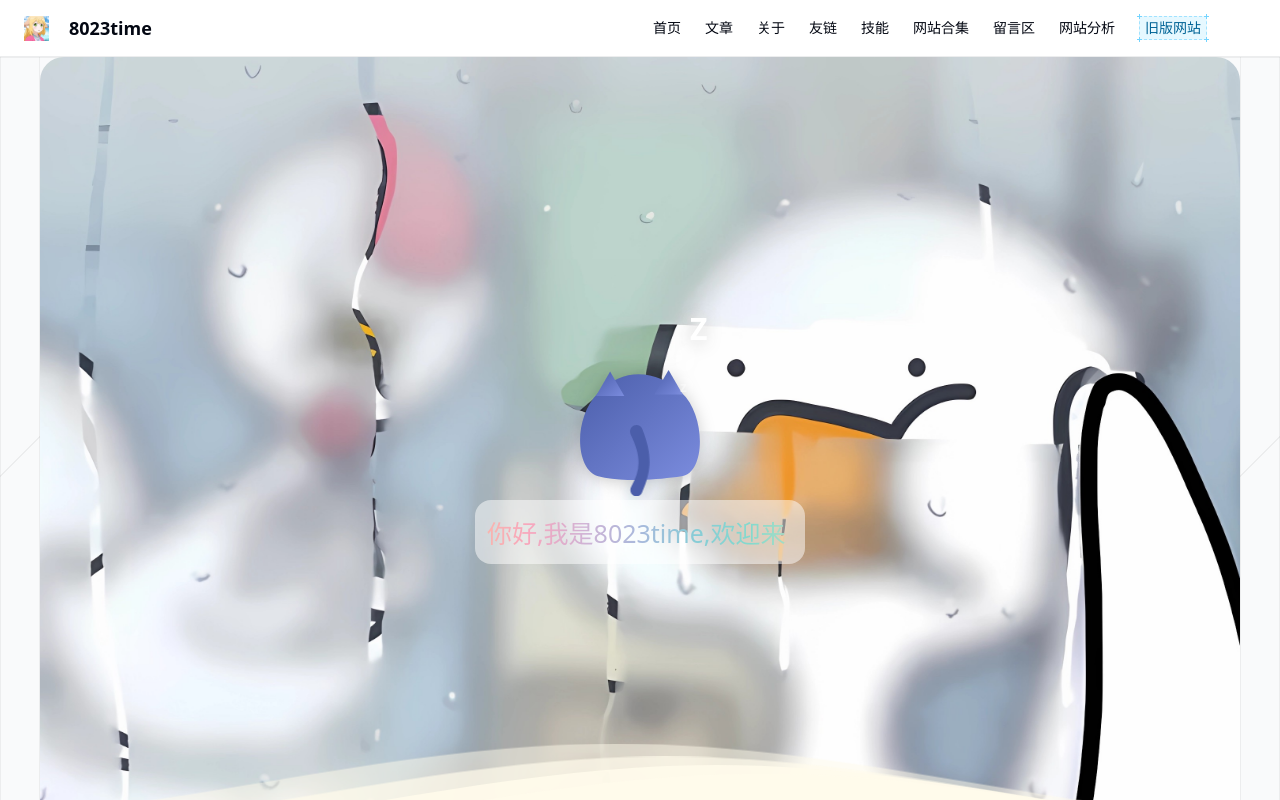
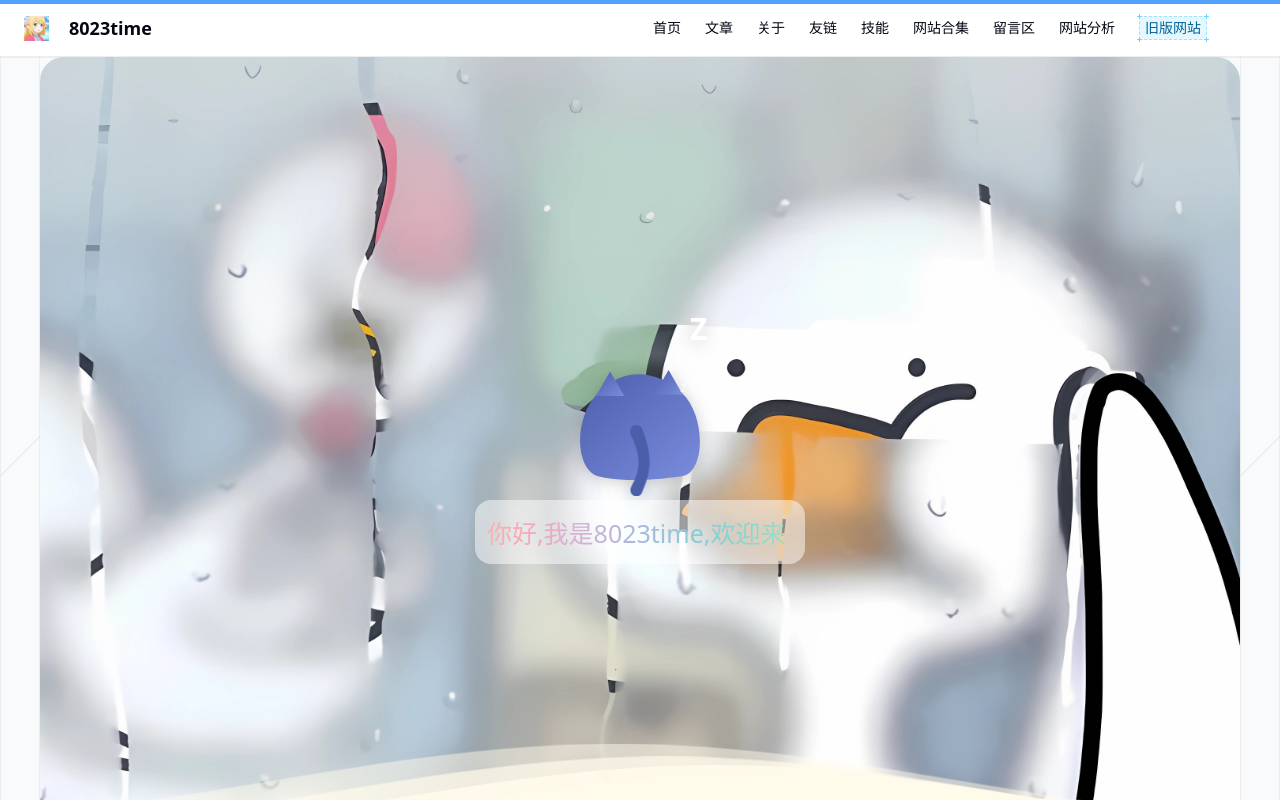
Before and after one commit to 8023time/8023time-blog, a React (Vite) app: page / in a window 1280 px wide. Shown: the top 800 px of the page. Built offline with nearby package versions, Linux system fonts and the light colour scheme.

Commit message:
🚀 feat: 新增群居 顶部进度条 功能

```diff
--- a/src/App.tsx
+++ b/src/App.tsx
@@ -2,11 +2,16 @@ import './App.css';
 import type React from 'react';
 import router from '@router/index';
 import { RouterProvider } from 'react-router';
+import { useScroll, motion } from 'motion/react';
 import { FloatButton, ThemeInitializer } from '@components/index';
 
 const App: React.FC = () => {
+  const { scrollYProgress } = useScroll();
+
   return (
     <>
+      {/* 顶部进度条 */}
+      <motion.div className='fixed top-0 right-0 left-0 z-50 h-1 bg-blue-400' style={{ scaleX: scrollYProgress }} />
       {/* 上拉按钮 */}
       <FloatButton.BackTop />
       {/* 监听主题切换 */}
```
